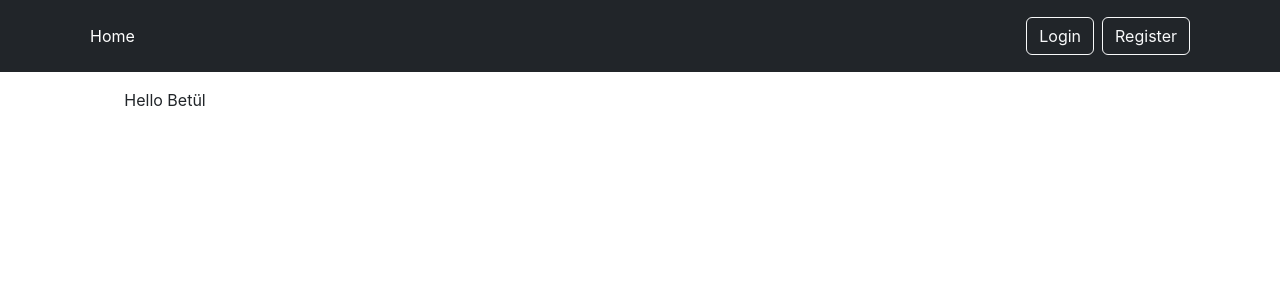
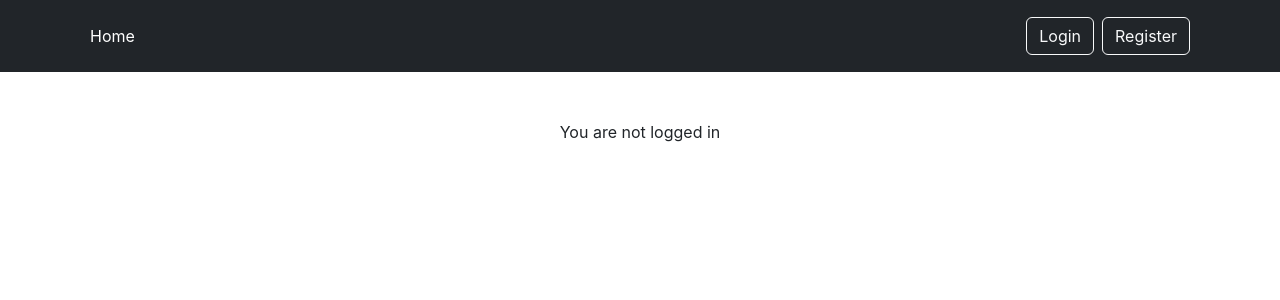
Before and after one commit to Bet06sari/React_Authentication, a React (Create React App) app: page / in a window 1280 px wide. Shown: the top 300 px of the page. Built offline with nearby package versions, Linux system fonts and the light colour scheme; no server answers.

Commit message:
authenticator user

```diff
--- a/src/components/Home.tsx
+++ b/src/components/Home.tsx
@@ -1,3 +1,22 @@
+import axios from "axios";
+import { useEffect, useState } from "react";
+
 export const Home = () => {
-    return <div className="form-signin text-center">Hello Betül</div>
-}
+  const [message, setMessage] = useState("You are not logged in");
+
+  useEffect(() => {
+    (async () => {
+      try {
+        const response = await axios.get("http://localhost:8000/api/user", {
+          withCredentials: true,
+        });
+        const user = response.data;
+        setMessage(`Hi ${user.first_name} ${user.last_name}`);
+      } catch (error) {
+        console.error("You are not logged in");
+      }
+    })();
+  }, []);
+
+  return <div className="container mt-5 text-center">{message}</div>;
+};
```
